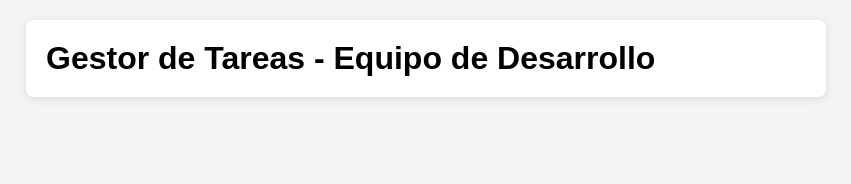
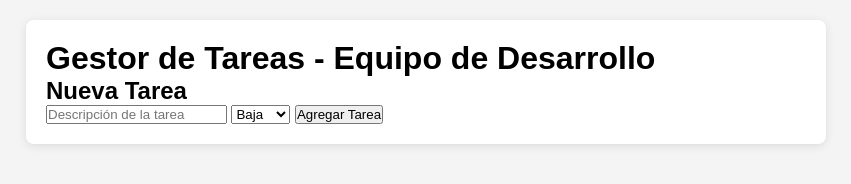
Before and after one commit to mauriciodv92new/task-manager-app, a plain HTML site: page index.html in a window 1280 px wide. Shown: the whole page, without its empty margins (214-1065 px from the left). Drawn offline with Linux system fonts and the light colour scheme.

Commit message:
feat: agregar formulario de entrada de tareas con estilos

```diff
--- a/index.html
+++ b/index.html
@@ -10,7 +10,17 @@
     <div class="container">
         <h1>Gestor de Tareas - Equipo de Desarrollo</h1>
         <div id="app">
-            <!-- Contenido dinámico aquí -->
+            <div class="task-form">
+                <h2>Nueva Tarea</h2>
+                <input type="text" id="taskInput" placeholder="Descripción de la tarea">
+                <select id="prioritySelect">
+                    <option value="baja">Baja</option>
+                    <option value="media">Media</option>
+                    <option value="alta">Alta</option>
+                </select>
+                <button id="addTaskBtn">Agregar Tarea</button>
+            </div>
+            <div id="taskList"></div>
         </div>
     </div>
     <script src="js/app.js"></script>
```
